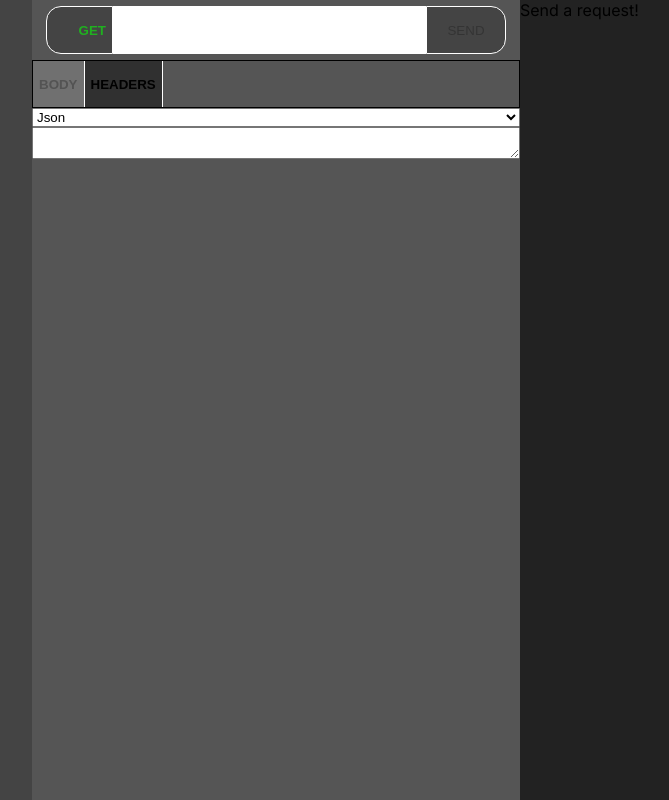
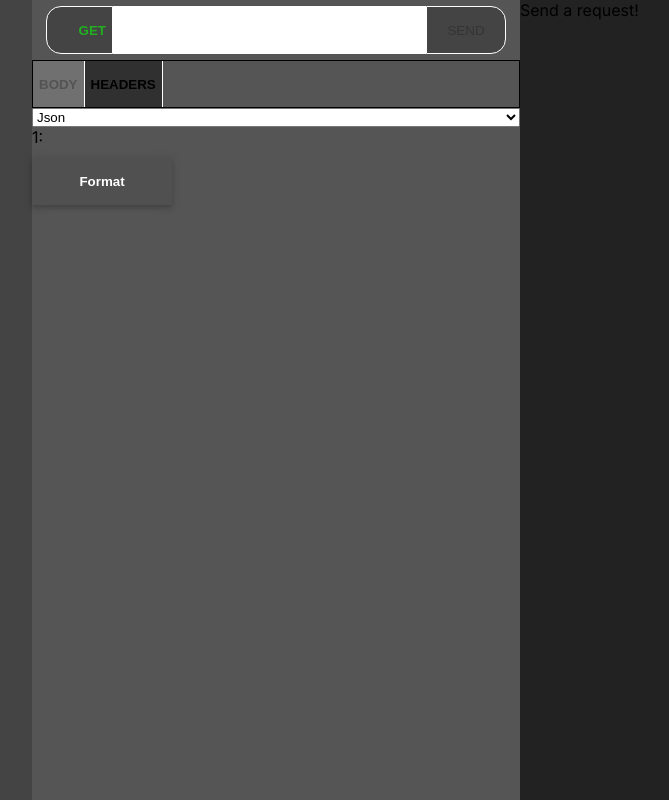
Before and after one commit to ViddeM/requeste-rs, a Next.js app: page / in a window 1280 px wide. Shown: the whole page, without its empty margins (272-941 px from the left). Built offline with nearby package versions, Linux system fonts and the light colour scheme.

Commit message:
Work on request body view

```diff
--- a/src/components/views/request/ContentView/RequestBodyView/RequestBodyView.module.scss
+++ b/src/components/views/request/ContentView/RequestBodyView/RequestBodyView.module.scss
@@ -2,3 +2,21 @@
     display: flex;
     flex-direction: column;
 }
+
+.editorContainer {
+    display: flex;
+    flex-direction: row;
+}
+
+.codeLinesContainer {
+    display: flex;
+    flex-direction: column;
+}
+
+.codeTextArea {
+    flex: 1;
+    border: none;
+    outline: none;
+    resize: none;
+    background-color: inherit;
+}
--- a/src/components/views/request/ContentView/RequestBodyView/RequestBodyView.tsx
+++ b/src/components/views/request/ContentView/RequestBodyView/RequestBodyView.tsx
@@ -2,6 +2,8 @@ import { Dropdown } from "@/components/elements/dropdown/Dropdown";
 import { TextArea } from "@/components/elements/input/TextArea";
 import { BodyTypes } from "@/types/request";
 import styles from "./RequestBodyView.module.scss";
+import { ReactElement, useRef, useState } from "react";
+import { Button } from "@/components/elements/button/Button";
 
 const ALL_BODY_TYPES: BodyTypes[] = [
   BodyTypes.Json,
@@ -10,6 +12,10 @@ const ALL_BODY_TYPES: BodyTypes[] = [
 ];
 
 export const RequestBodyView = () => {
+  const textAreaRef = useRef<ReactElement>(null);
+  const [json, setJson] = useState<string>("");
+  const rowCount = json.split("\n").length;
+
   return (
     <div className={styles.requestBodyViewContainer}>
       <Dropdown
@@ -20,7 +26,50 @@ export const RequestBodyView = () => {
           };
         })}
       />
-      <TextArea />
+      <div className={styles.editorContainer}>
+        <div className={styles.codeLinesContainer}>
+          {Array.from(Array(rowCount).keys()).map((n) => (
+            <p>{`${n + 1}: `}</p>
+          ))}
+        </div>
+        <TextArea
+          className={styles.codeTextArea}
+          value={json}
+          ref={textAreaRef}
+          onChange={(e) => setJson(e.target.value)}
+          onKeyDown={(e) => {
+            if (e.key !== "Tab") {
+              return;
+            }
+
+            e.preventDefault();
+
+            let start = textAreaRef.selectionStart;
+            let end = textAreaRef.selectionEnd;
+
+            textAreaRef.selectionStart = 0;
+            textAreaRef.selectionEnd = 4;
+
+            setJson(json.substring(0, start) + "  " + json.substring(end));
+          }}
+        />
+      </div>
+      <Button onClick={() => setJson(formatJson(json))}>Format</Button>
     </div>
   );
 };
+
+function formatJson(json: string): string {
+  let jsonObj = null;
+  try {
+    jsonObj = JSON.parse(json);
+  } catch (error) {
+    console.error("Failed to parse json, error:", error);
+  }
+
+  if (jsonObj === null) {
+    return "";
+  }
+
+  return JSON.stringify(jsonObj, undefined, 2);
+}
```
